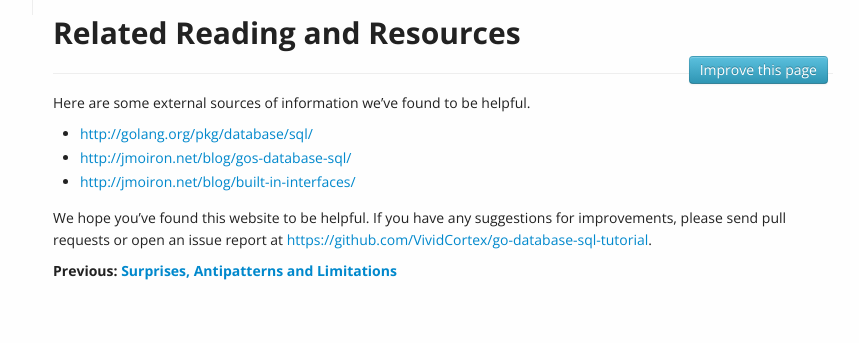
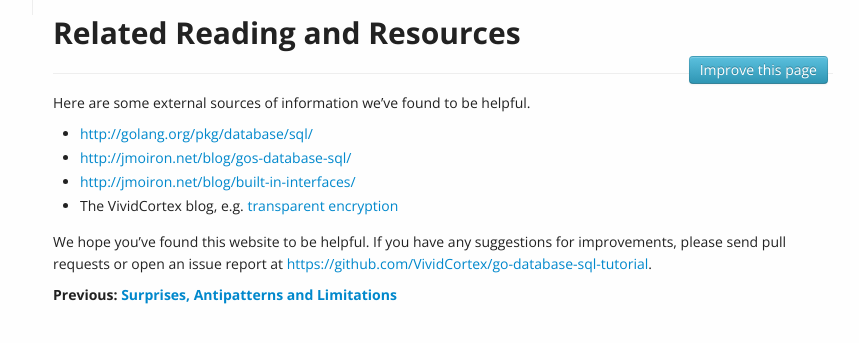
Before and after one commit to VividCortex/go-database-sql-tutorial, a Jekyll site: the page built from references.md, in a window 1280 px wide. Shown: the top 343 px of the page, without its empty margins (277-1136 px from the left). Built offline with Jekyll 4.4.1, drawn with Linux system fonts in a browser that asks for light colours.

Commit message:
Reference to transparent encryption blog post

```diff
--- a/references.md
+++ b/references.md
@@ -8,6 +8,7 @@ Here are some external sources of information we've found to be helpful.
 * [http://golang.org/pkg/database/sql/](http://golang.org/pkg/database/sql/)
 * [http://jmoiron.net/blog/gos-database-sql/](http://jmoiron.net/blog/gos-database-sql/)
 * [http://jmoiron.net/blog/built-in-interfaces/](http://jmoiron.net/blog/built-in-interfaces/)
+* The VividCortex blog, e.g. [transparent encryption](https://vividcortex.com/blog/2014/11/11/encrypting-data-in-mysql-with-go/)
 
 We hope you've found this website to be helpful. If you have any suggestions for
 improvements, please send pull requests or open an issue report at
```
